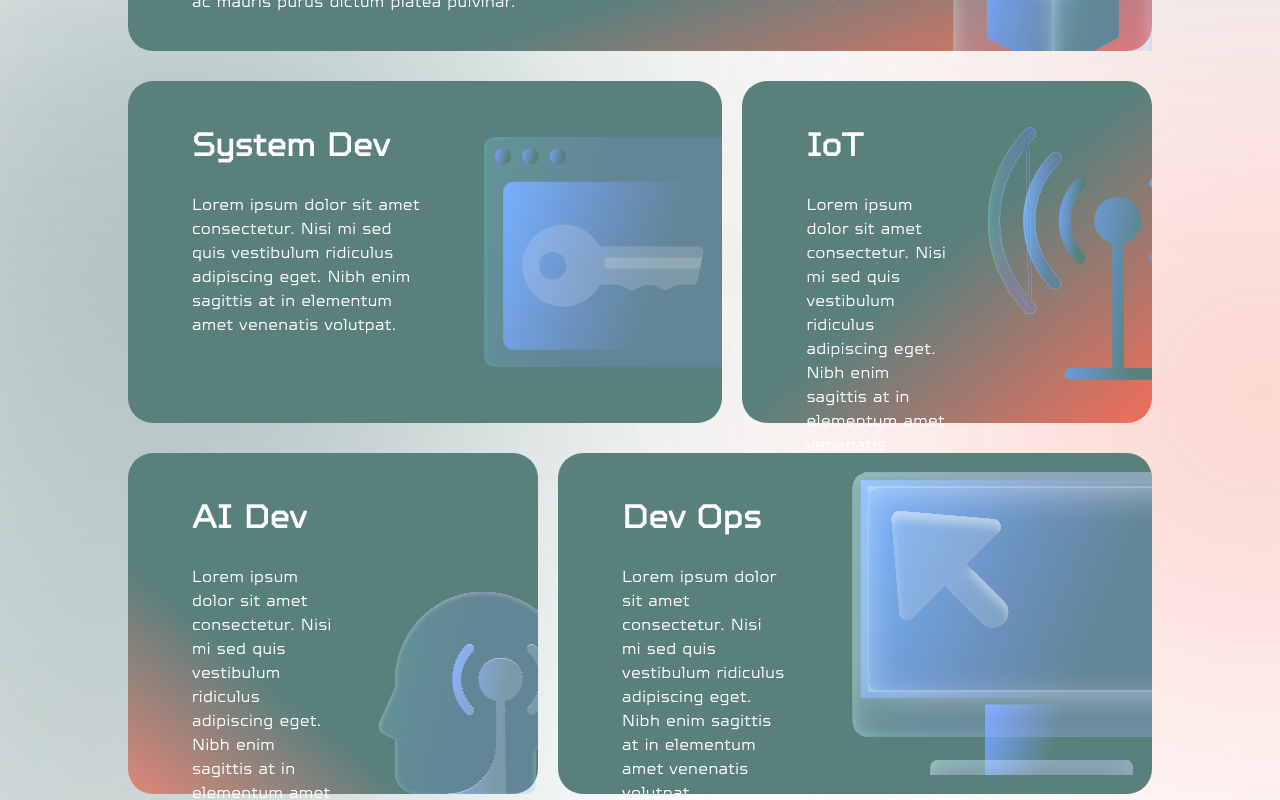
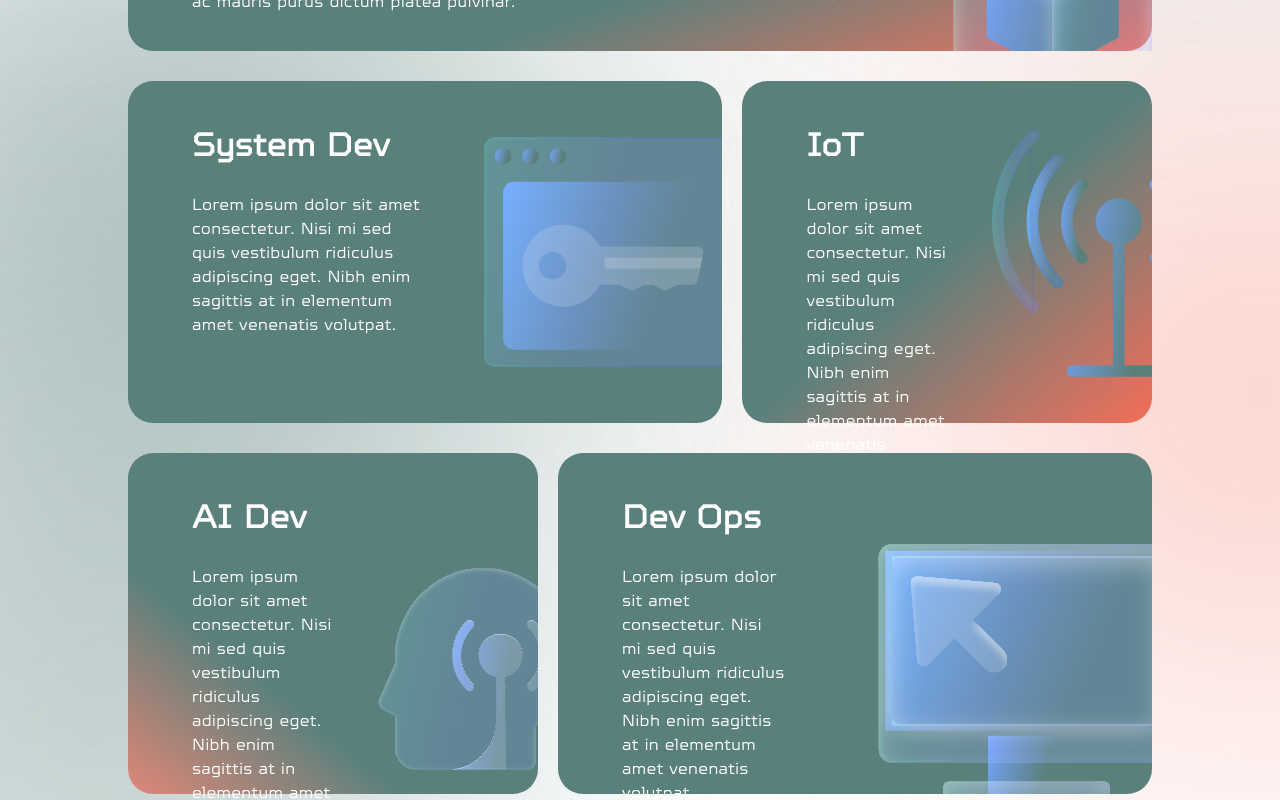
Before and after one commit to tuvshu1102/coretechweb, a Next.js app: page / in a window 1280 px wide. Shown: the part 1520-2320 px from the top of the page. Built offline with nearby package versions, Linux system fonts and the light colour scheme.

Commit message:
dunno man

```diff
--- a/components/decoy.js
+++ b/components/decoy.js
@@ -1,6 +1,4 @@
 "use client";
-
-import Image from "next/image";
 
 import { motion } from "framer-motion";
 import Lottie from "lottie-react";
@@ -26,7 +24,7 @@ export default function Home() {
           </p>
         </div>
         <div className="w-[40%] h-full overflow-hidden flex items-center">
-          <Image
+          <img
             alt="coretech"
             src="/dcube.svg"
             width="800"
@@ -36,7 +34,7 @@ export default function Home() {
         </div>
       </div>
       <div className="w-full h-[31%] hidden md:flex justify-between mb-[30px]">
-        <div className="w-[58%] h-full rounded-[25px] dark:bg-[#151515] flex bg-[#5A807C]">
+        <div className="w-[58%] h-full rounded-[25px] dark:bg-[#151515] flex bg-[#5A807C] items-center">
           <div className="w-[60%] h-full font-normal pl-16 pt-10">
             <p className="text-[32px] w-4/5 font-semibold">System Dev</p>
             <p className="text-[16px] w-4/5 mt-6">
@@ -45,17 +43,11 @@ export default function Home() {
               elementum amet venenatis volutpat.
             </p>
           </div>
-          <div className="w-[40%] h-full flex justify-end items-center overflow-hidden">
-            <Image
-              alt="coretech"
-              src="/dsystemdev.svg"
-              width="300"
-              height="300"
-              className=""
-            />
+          <div className="w-[40%] h-[90%] flex justify-end items-center overflow-hidden">
+            <img alt="coretech" src="/dsystemdev.svg" className="h-[270px]" />
           </div>
         </div>
-        <div className="w-[40%] h-full rounded-[25px] dark:bg-six2 flex bg-desix2">
+        <div className="w-[40%] h-full rounded-[25px] dark:bg-six2 flex bg-desix2 items-center">
           <div className="w-[60%] h-full font-normal pl-16 pt-10">
             <p className="text-[32px] w-4/5 font-semibold">IoT</p>
             <p className="text-[16px] w-4/5 mt-6">
@@ -64,14 +56,8 @@ export default function Home() {
               elementum amet venenatis volutpat.
             </p>
           </div>
-          <div className="w-[40%] h-full flex justify-end items-center overflow-hidden">
-            <Image
-              alt="coretech"
-              src="/diot.svg"
-              width="200"
-              height="200"
-              className=""
-            />
+          <div className="w-[40%] h-[90%] flex justify-end items-center overflow-hidden">
+            <img alt="coretech" src="/diot.svg" className="h-[250px]" />
           </div>
         </div>
       </div>
@@ -86,12 +72,10 @@ export default function Home() {
             </p>
           </div>
           <div className="w-[40%] h-full flex justify-center items-center overflow-hidden relative">
-            <Image
+            <img
               alt="coretech"
               src="/dai.svg"
-              width="400"
-              height="400"
-              className="absolute bottom-0"
+              className="absolute bottom-0 h-[250px] right-0"
             />
           </div>
         </div>
@@ -105,12 +89,12 @@ export default function Home() {
             </p>
           </div>
           <div className="w-[55%] h-full flex justify-center items-center overflow-hidden relative">
-            <Image
+            <img
               alt="coretech"
               src="/ddevops.svg"
               width="300"
               height="300"
-              className="absolute right-0 "
+              className="absolute right-0 h-[250px] bottom-0"
             />
           </div>
         </div>
@@ -132,8 +116,8 @@ export default function Home() {
               in elementum amet venenatis volutpat. Amet urna purus gravida sit
               mattis egestas felis quam.
             </p>
-            <div className="w-[150px] h-full flex justify-end items-end pr-5 pb-5">
-              <Image
+            <div className="w-[150px] h-full flex justify-end items-end">
+              <img
                 alt="coretech"
                 src="/cube.svg"
                 width="150"
@@ -148,7 +132,7 @@ export default function Home() {
         className="w-[90%] h-[32vh] rounded-lg bg-dembsix2 dark:bg-mbsix2 mt-[40px] md:hidden"
         data-aos="fade-up-right"
       >
-        <div className="w-full h-[25%] text-2xl items-center flex pl-5 font-bold">
+        <div className="w-full h-[25%] text-2xl items-center flex font-bold">
           System Dev
         </div>
         <div className="w-full h-[75%]  relative">
@@ -161,8 +145,8 @@ export default function Home() {
               in elementum amet venenatis volutpat. Amet urna purus gravida sit
               mattis egestas felis quam.
             </p>
-            <div className="w-[150px] h-full flex justify-end items-end pr-5 pb-5">
-              <Image
+            <div className="w-[150px] h-full flex justify-end items-end">
+              <img
                 alt="coretech"
                 src="/systemdev.svg"
                 width="150"
@@ -190,8 +174,8 @@ export default function Home() {
               in elementum amet venenatis volutpat. Amet urna purus gravida sit
               mattis egestas felis quam.
             </p>
-            <div className="w-[150px] h-full flex justify-end items-end pr-5">
-              <Image
+            <div className="w-[150px] h-full flex justify-end items-end">
+              <img
                 alt="coretech"
                 src="/mai.svg"
                 width="300"
@@ -219,8 +203,8 @@ export default function Home() {
               in elementum amet venenatis volutpat. Amet urna purus gravida sit
               mattis egestas felis quam.
             </p>
-            <div className="w-[150px] h-full flex justify-end items-end pr-5 pb-5">
-              <Image
+            <div className="w-[150px] h-full flex justify-end items-end">
+              <img
                 alt="coretech"
                 src="/iot.svg"
                 width="150"
@@ -248,8 +232,8 @@ export default function Home() {
               in elementum amet venenatis volutpat. Amet urna purus gravida sit
               mattis egestas felis quam.
             </p>
-            <div className="w-[150px] h-full flex justify-end items-end pr-5 pb-5">
-              <Image
+            <div className="w-[150px] h-full flex justify-end items-end">
+              <img
                 alt="coretech"
                 src="/mdevops.svg"
                 width="150"
```
